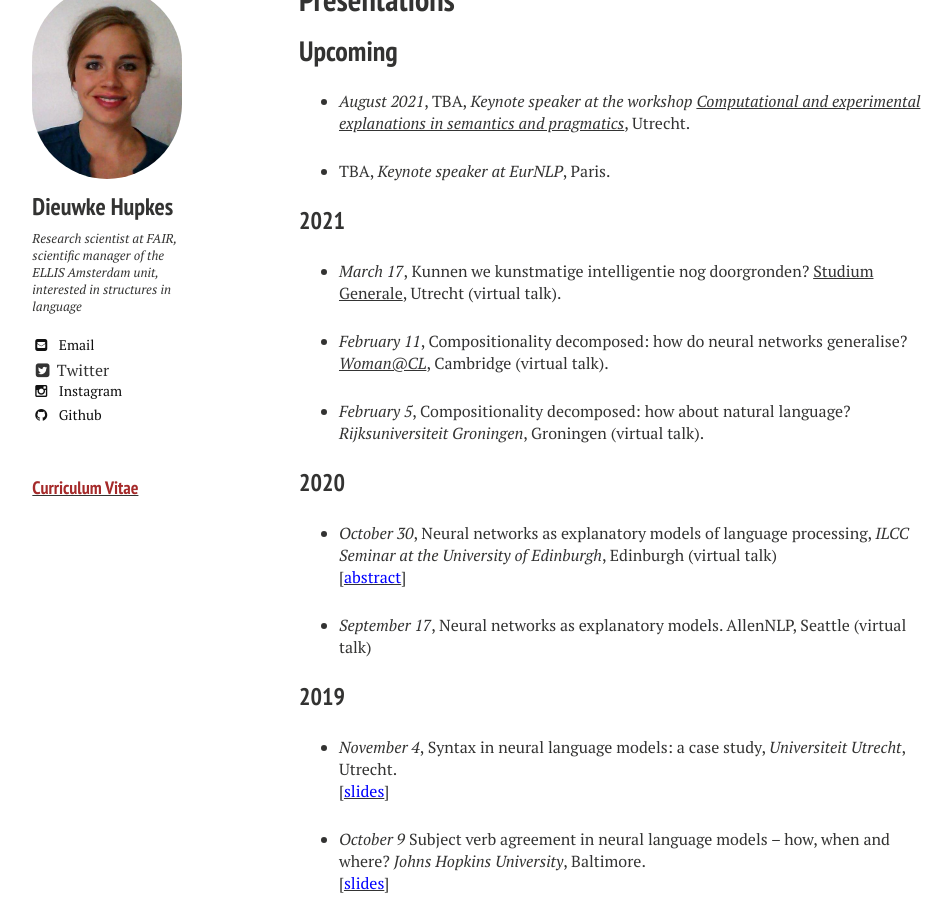
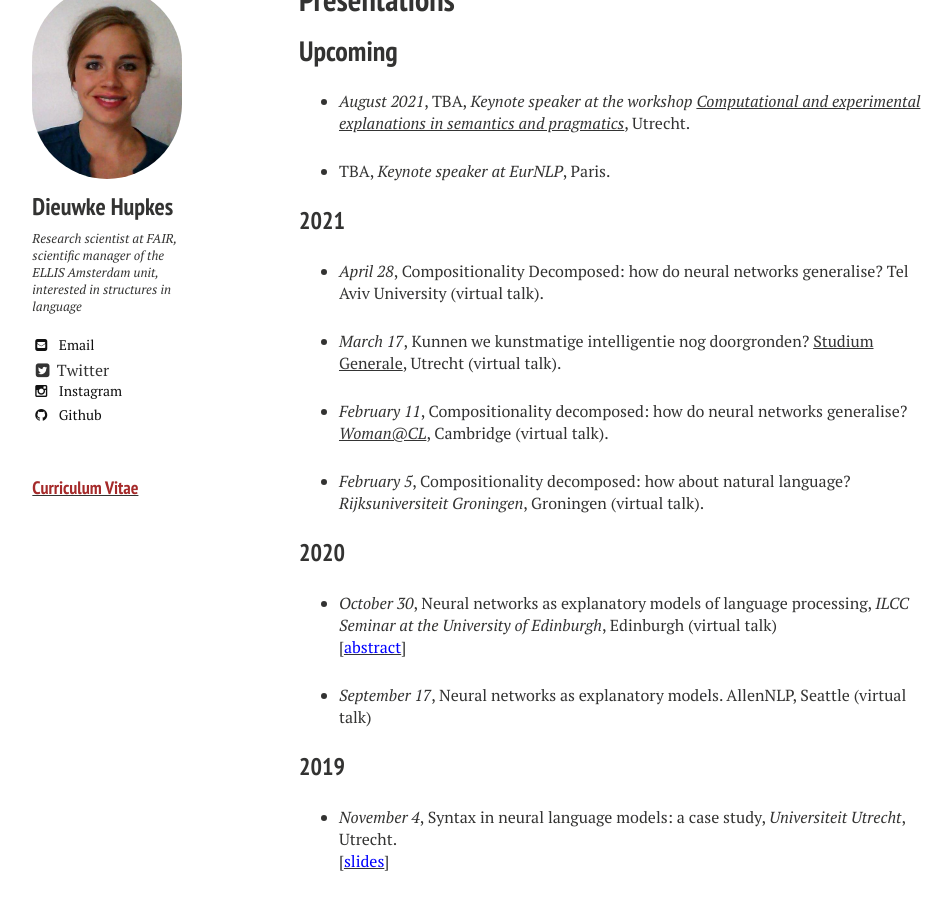
Before and after one commit to dieuwkehupkes/dieuwkehupkes.github.io, a Jekyll site: the page built from talks.md, in a window 1280 px wide and 900 px high, scrolled down 1095 px. Shown: the whole window, without its empty margins (21-973 px from the left). Built offline with Jekyll 4.4.1, drawn with Linux system fonts in a browser that asks for light colours; nearby versions of some CDN libraries.

Commit message:
Add Tel Aviv talk

```diff
--- a/talks.md
+++ b/talks.md
@@ -17,6 +17,8 @@ image:
 * TBA, *Keynote speaker at EurNLP*, Paris.
 
 ### 2021
+
+* *April 28*, Compositionality Decomposed: how do neural networks generalise? Tel Aviv University (virtual talk).
 
 * *March 17*, Kunnen we kunstmatige intelligentie nog doorgronden? [Studium Generale](https://www.sg.uu.nl/sprekers/dieuwke-hupkes), Utrecht (virtual talk).
 
```
